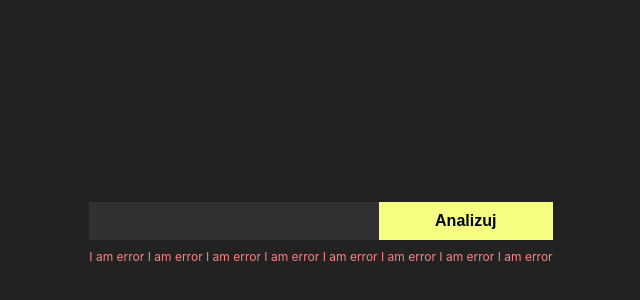
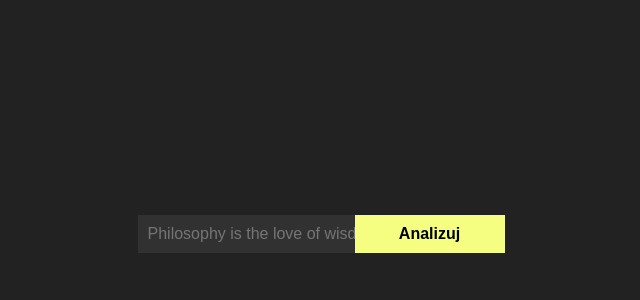
Before and after one commit to Michota/monogo-app, a React (Vite) app: page / in a window 1280 px wide. Shown: the part 166-466 px from the top of the page, without its empty margins (319-959 px from the left). Built offline with nearby package versions, Linux system fonts and the light colour scheme; no server answers; what @huggingface/inference would draw is missing.

Commit message:
feat: add validation to form

```diff
--- /dev/null
+++ b/src/validation/textInputSchema.ts
@@ -0,0 +1,12 @@
+import { z } from "zod";
+
+const MAX_LENGTH = 500;
+
+const schema = z.object({
+  text: z
+    .string()
+    .min(1, "Pole nie może być puste")
+    .max(MAX_LENGTH, `Pole nie może zawierać więcej niż ${MAX_LENGTH} znaków!`),
+});
+
+export { schema };
--- a/src/views/components/SentimentForm.tsx
+++ b/src/views/components/SentimentForm.tsx
@@ -1,6 +1,10 @@
 import Button from "@/components/Button";
 import Input from "@/components/Input";
 import styles from "./SentimentForm.module.css";
+import { Controller, useForm } from "react-hook-form";
+import { zodResolver } from "@hookform/resolvers/zod";
+import { schema } from "@/validation/textInputSchema";
+import { z } from "zod";
 
 interface SentimentFormProps {
   isAnalysisResultLoading: boolean;
@@ -9,23 +13,50 @@ interface SentimentFormProps {
   onInitializeAnalysis: () => void;
 }
 
+type FormValues = z.infer<typeof schema>;
+
 function SentimentForm({ isAnalysisResultLoading, text, setText, onInitializeAnalysis }: SentimentFormProps) {
+  const {
+    control,
+    handleSubmit,
+    formState: { errors },
+  } = useForm<FormValues>({
+    resolver: zodResolver(schema),
+    defaultValues: { text },
+  });
+
+  const onSubmit = (data: FormValues) => {
+    setText(data.text);
+    onInitializeAnalysis();
+  };
+
   return (
+    <form onSubmit={handleSubmit(onSubmit)}>
       <div className={styles.formWrapper}>
         <div className={styles.container}>
-        <Input disabled={isAnalysisResultLoading} value={text} onChange={(e) => setText(e.target.value)} />
+          <Controller
+            name="text"
+            control={control}
+            render={({ field }) => (
+              <Input
+                {...field}
+                disabled={isAnalysisResultLoading || field.disabled}
+                placeholder="Philosophy is the love of wisdom"
+              />
+            )}
+          />
+
           <Button onClick={onInitializeAnalysis} isLoading={isAnalysisResultLoading}>
             Analizuj
           </Button>
         </div>
-      {!isAnalysisResultLoading && (
+        {errors.text && (
           <div className={styles.errorWrapper}>
-          <span className={styles.error}>
-            {"I am error I am error I am error I am error I am error I am error I am error I am error"}
-          </span>
+            <span className={styles.error}>{errors.text.message}</span>
           </div>
         )}
       </div>
+    </form>
   );
 }
 
```
Lines whose indentation alone changed are shown as unchanged.
